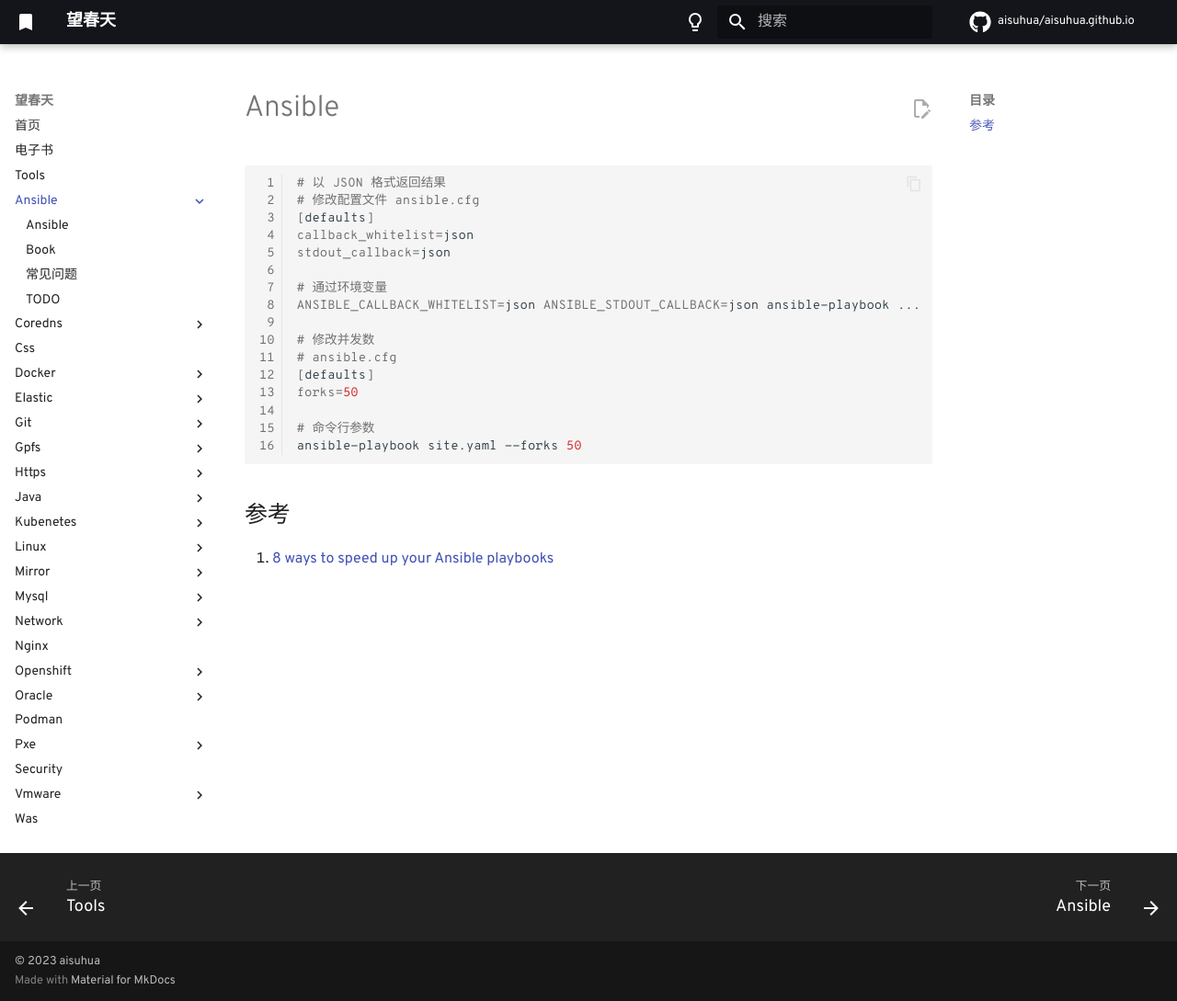
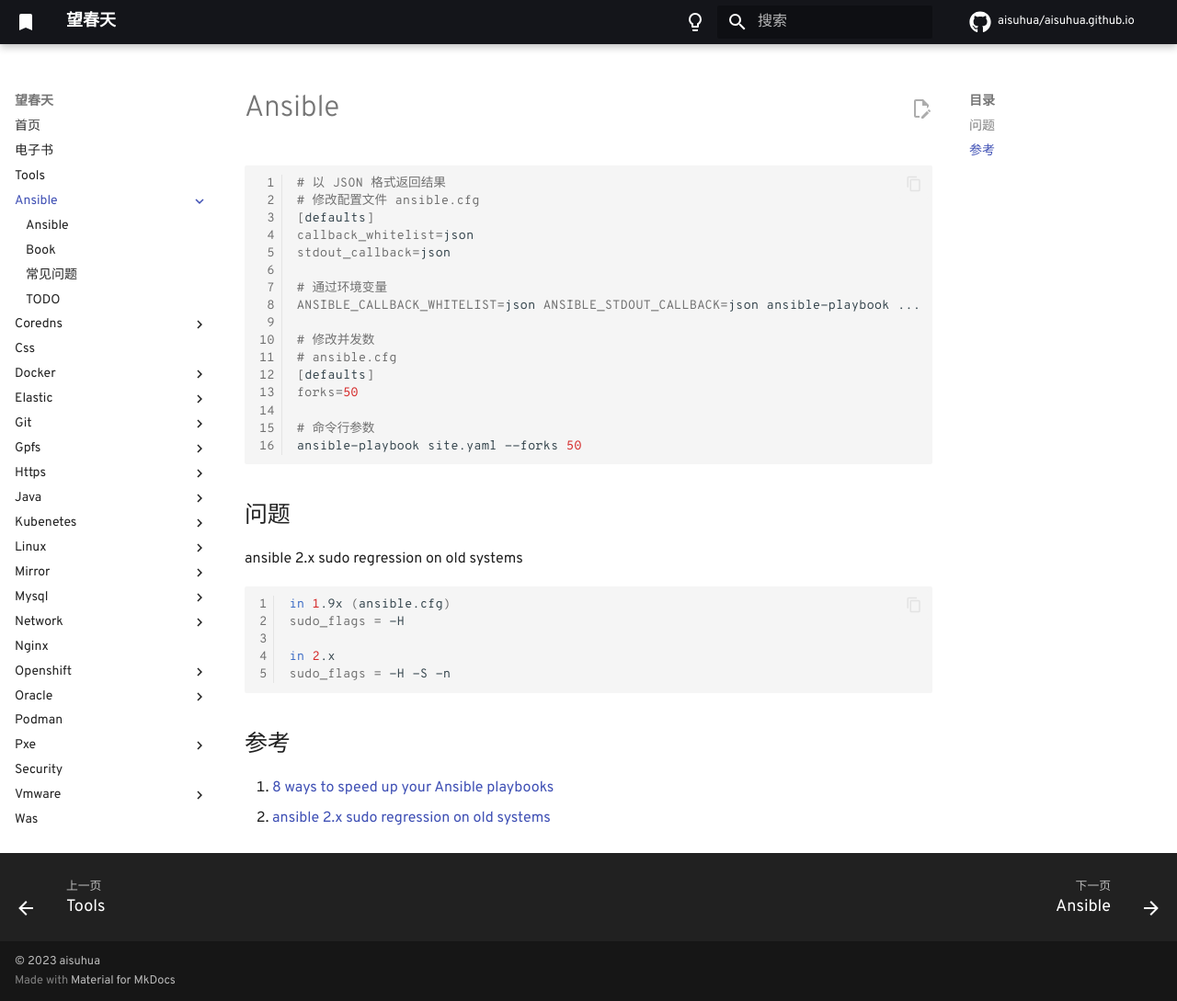
Before and after one commit to aisuhua/aisuhua.github.io, an MkDocs documentation site: the page built from docs/ansible/index.md, in a window 1280 px wide and 1089 px high. Shown: the whole window at 92% size. Built offline with MkDocs 1.6.1 and Material for MkDocs 9.7.7, drawn with Linux system fonts in a browser that asks for light colours; comment, search, counter and statistics services are not loaded.

Commit message:
centos5.md

````diff
--- a/docs/ansible/index.md
+++ b/docs/ansible/index.md
@@ -19,6 +19,19 @@
 ansible-playbook site.yaml --forks 50
 ```
 
+## 问题
+
+ansible 2.x sudo regression on old systems
+
+```sh
+in 1.9x (ansible.cfg)
+sudo_flags = -H
+
+in 2.x
+sudo_flags = -H -S -n
+```
+
 ## 参考
 
 1. [8 ways to speed up your Ansible playbooks](https://www.redhat.com/sysadmin/faster-ansible-playbook-execution)
+2. [ansible 2.x sudo regression on old systems](https://github.com/ansible/ansible/issues/13941)
````
